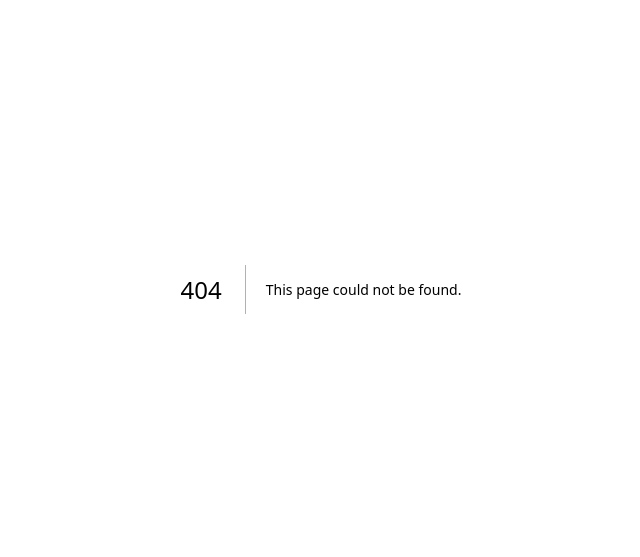
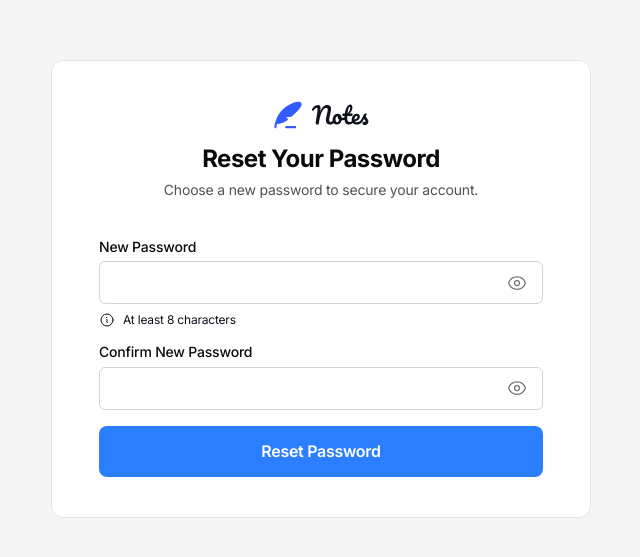
Before and after one commit to amine-bambrik-p8/notes-app, a Next.js app: page /auth/reset-password in a window 1280 px wide. Before the commit this address had no page. Shown: the part 111-668 px from the top of the page, without its empty margins (319-959 px from the left). Built offline with nearby package versions, Linux system fonts and the light colour scheme.

Commit message:
Create reset password page

```diff
--- /dev/null
+++ b/src/app/(auth)/auth/reset-password/page.tsx
@@ -0,0 +1,62 @@
+'use client';
+import { EyeIcon } from '@heroicons/react/24/outline';
+import Input from '@/components/shared/input';
+import Logo from '@/components/shared/logo';
+
+export default function ResetPasswordPage() {
+  return (
+    <div className="xs:py-12 rounded-xl border-1 border-neutral-200 bg-white px-4 py-10 dark:border-neutral-800 dark:bg-neutral-950">
+      <div className="m-auto flex w-full max-w-114.5 flex-col space-y-4 md:max-w-111">
+        <div className="self-center">
+          <Logo />
+        </div>
+        <div className="self-center text-center">
+          <h1 className="text-preset-1 mb-2 text-neutral-950 dark:text-white">
+            Reset Your Password
+          </h1>
+          <p className="text-preset-5 text-neutral-600 dark:text-neutral-300">
+            Choose a new password to secure your account.
+          </p>
+        </div>
+        <form className="space-y-4 pt-6">
+          <Input
+            type="password"
+            name="new-password"
+            label="New Password"
+            suffix={
+              <button
+                type="button"
+                className="cursor-pointer bg-transparent text-neutral-500 focus:outline-2 focus:outline-neutral-600 disabled:text-neutral-300 dark:disabled:text-neutral-700"
+              >
+                <EyeIcon aria-hidden="true" className="size-5" />
+              </button>
+            }
+            validation={{
+              validationFn: (value) => value.length >= 8,
+              hint: 'At least 8 characters',
+            }}
+          />
+          <Input
+            type="password"
+            name="confirm-password"
+            label="Confirm New Password"
+            suffix={
+              <button
+                type="button"
+                className="cursor-pointer bg-transparent text-neutral-500 focus:outline-2 focus:outline-neutral-600 disabled:text-neutral-300 dark:disabled:text-neutral-700"
+              >
+                <EyeIcon aria-hidden="true" className="size-5" />
+              </button>
+            }
+          />
+          <button
+            className="text-preset-3 btn btn--primary justify-center"
+            type="button"
+          >
+            Reset Password
+          </button>
+        </form>
+      </div>
+    </div>
+  );
+}
```
